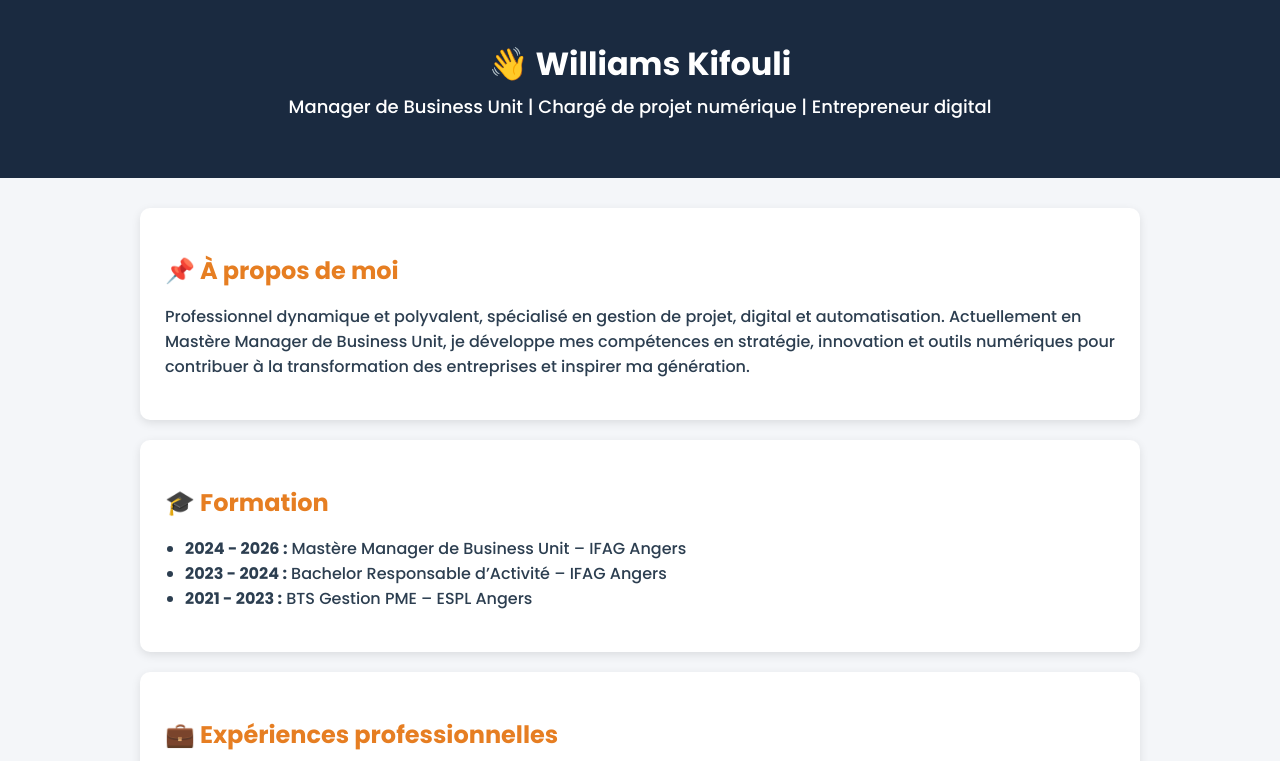
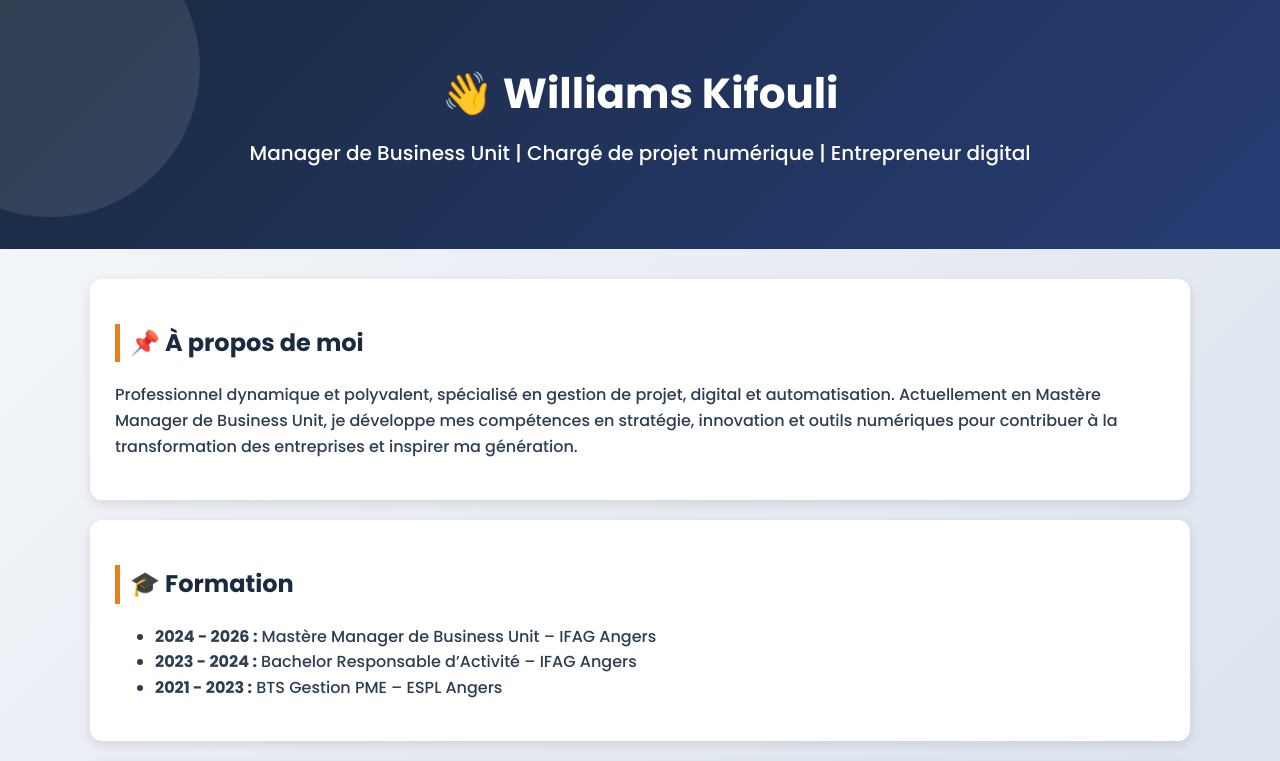
Before and after one commit to kifouliw-hash/cv-williams, a plain HTML site: page index.html in a window 1280 px wide. Shown: the top 761 px of the page. Drawn offline with Linux system fonts and the light colour scheme.

Commit message:
Update index.html

```diff
--- a/index.html
+++ b/index.html
@@ -4,19 +4,7 @@
   <meta charset="UTF-8">
   <title>CV - Williams Kifouli</title>
   <link href="https://fonts.googleapis.com/css2?family=Poppins:wght@300;500;700&display=swap" rel="stylesheet">
-  <style>
-    body { font-family: 'Poppins', sans-serif; margin: 0; background-color: #f4f6f9; color: #2c3e50; }
-    header { background-color: #1a2a40; color: white; padding: 40px; text-align: center; }
-    header h1 { margin: 0; font-size: 32px; }
-    header p { font-size: 18px; margin-top: 5px; }
-    .container { padding: 30px; max-width: 1000px; margin: auto; }
-    .section { margin-bottom: 40px; }
-    .card { background: white; padding: 25px; border-radius: 10px; box-shadow: 0 3px 10px rgba(0,0,0,0.1); margin-bottom: 20px; }
-    h2 { color: #e67e22; margin-bottom: 15px; }
-    ul { padding-left: 20px; }
-    footer { text-align: center; padding: 15px; background: #1a2a40; color: white; margin-top: 40px; }
-    a { color: #e67e22; text-decoration: none; }
-  </style>
+  <link rel="stylesheet" href="style.css">
 </head>
 <body>
   <header>
@@ -85,7 +73,6 @@
       </ul>
     </div>
 
-
     <div class="section card">
       <h2>💡 Compétences</h2>
       <ul>
```
Lines whose indentation alone changed are shown as unchanged.
